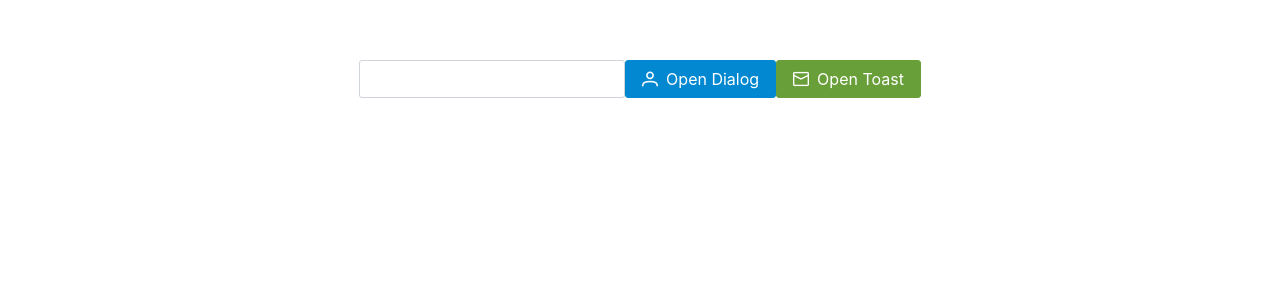
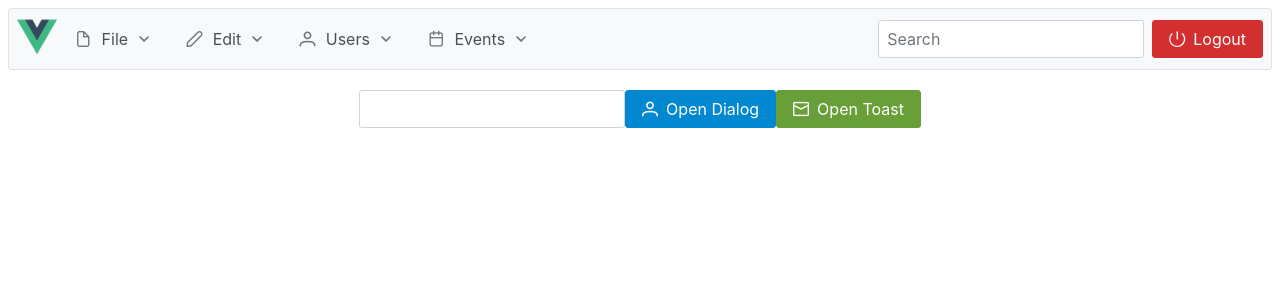
Before and after one commit to ehsanrst/vue-sample, a Vue app: page / in a window 1280 px wide. Shown: the top 300 px of the page. Built offline with nearby package versions, Linux system fonts and the light colour scheme.

Commit message:
Add Menubar to support menu.

```diff
--- a/src/App.vue
+++ b/src/App.vue
@@ -1,13 +1,163 @@
 <template>
-  <router-view/>
+  <Menubar :model="items">
+    <template #start>
+      <img alt="logo" src="@/assets/logo.png" height="40" class="p-mr-2"/>
+    </template>
+    <template #end>
+      <InputText placeholder="Search" type="text"/>
+      <Button label="Logout" icon="pi pi-power-off" class="p-button-danger" :style="{'margin-left': '0.5em'}"/>
+    </template>
+  </Menubar>
+
+  <div id="content">
+    <router-view/>
+  </div>
 </template>
 
 <script>
-import Sample from '@/components/Sample'
+import {ref} from 'vue'
 
 export default {
-  components: [
-    Sample
-  ]
+  setup() {
+    const items = ref([
+      {
+        label: 'File',
+        icon: 'pi pi-fw pi-file',
+        items: [
+          {
+            label: 'New',
+            icon: 'pi pi-fw pi-plus',
+            items: [
+              {
+                label: 'Bookmark',
+                icon: 'pi pi-fw pi-bookmark'
+              },
+              {
+                label: 'Video',
+                icon: 'pi pi-fw pi-video'
+              }
+
+            ]
+          },
+          {
+            label: 'Delete',
+            icon: 'pi pi-fw pi-trash'
+          },
+          {
+            separator: true
+          },
+          {
+            label: 'Export',
+            icon: 'pi pi-fw pi-external-link'
+          }
+        ]
+      },
+      {
+        label: 'Edit',
+        icon: 'pi pi-fw pi-pencil',
+        items: [
+          {
+            label: 'Left',
+            icon: 'pi pi-fw pi-align-left'
+          },
+          {
+            label: 'Right',
+            icon: 'pi pi-fw pi-align-right'
+          },
+          {
+            label: 'Center',
+            icon: 'pi pi-fw pi-align-center'
+          },
+          {
+            label: 'Justify',
+            icon: 'pi pi-fw pi-align-justify'
+          }
+
+        ]
+      },
+      {
+        label: 'Users',
+        icon: 'pi pi-fw pi-user',
+        items: [
+          {
+            label: 'New',
+            icon: 'pi pi-fw pi-user-plus'
+
+          },
+          {
+            label: 'Delete',
+            icon: 'pi pi-fw pi-user-minus'
+
+          },
+          {
+            label: 'Search',
+            icon: 'pi pi-fw pi-users',
+            items: [
+              {
+                label: 'Filter',
+                icon: 'pi pi-fw pi-filter',
+                items: [
+                  {
+                    label: 'Print',
+                    icon: 'pi pi-fw pi-print'
+                  }
+                ]
+              },
+              {
+                icon: 'pi pi-fw pi-bars',
+                label: 'List'
+              }
+            ]
+          }
+        ]
+      },
+      {
+        label: 'Events',
+        icon: 'pi pi-fw pi-calendar',
+        items: [
+          {
+            label: 'Edit',
+            icon: 'pi pi-fw pi-pencil',
+            items: [
+              {
+                label: 'Save',
+                icon: 'pi pi-fw pi-calendar-plus'
+              },
+              {
+                label: 'Delete',
+                icon: 'pi pi-fw pi-calendar-minus'
+              }
+
+            ]
+          },
+          {
+            label: 'Archieve',
+            icon: 'pi pi-fw pi-calendar-times',
+            items: [
+              {
+                label: 'Remove',
+                icon: 'pi pi-fw pi-calendar-minus'
+              }
+            ]
+          }
+        ]
+      }
+    ])
+
+    return {
+      items
+    }
+  }
 }
 </script>
+
+<style>
+#content {
+  font-family: Avenir, Helvetica, Arial, sans-serif;
+  -webkit-font-smoothing: antialiased;
+  -moz-osx-font-smoothing: grayscale;
+  text-align: center;
+  color: #2c3e50;
+  margin-top: 20px;
+}
+</style>
--- a/src/components/Sample.vue
+++ b/src/components/Sample.vue
@@ -1,7 +1,7 @@
 <template>
   <InputText v-model="text"/>
   <Button class="p-button-info" label="Open Dialog" icon="pi pi-user" @click="openBasic"/>
-  <Button class="p-button-success" label="Open Toast" icon="pi pi-envelope"  @click="showToast"/>
+  <Button class="p-button-success" label="Open Toast" icon="pi pi-envelope" @click="showToast"/>
 
   <Toast/>
   <Dialog v-model:visible="display">
@@ -47,12 +47,5 @@ export default defineComponent({
 </script>
 
 <style>
-#app {
-  font-family: Avenir, Helvetica, Arial, sans-serif;
-  -webkit-font-smoothing: antialiased;
-  -moz-osx-font-smoothing: grayscale;
-  text-align: center;
-  color: #2c3e50;
-  margin-top: 60px;
-}
+
 </style>
--- a/src/main.js
+++ b/src/main.js
@@ -13,6 +13,8 @@ import Button from 'primevue/button'
 import InputText from 'primevue/inputtext'
 import Dialog from 'primevue/dialog'
 import Toast from 'primevue/toast'
+import Menubar from 'primevue/menubar';
+
 import Sample from '@/components/Sample'
 
 const router = createRouter({
@@ -31,5 +33,6 @@ app.component('Button', Button)
 app.component('InputText', InputText)
 app.component('Dialog', Dialog)
 app.component('Toast', Toast)
+app.component('Menubar', Menubar)
 
 app.mount('#app')
```
